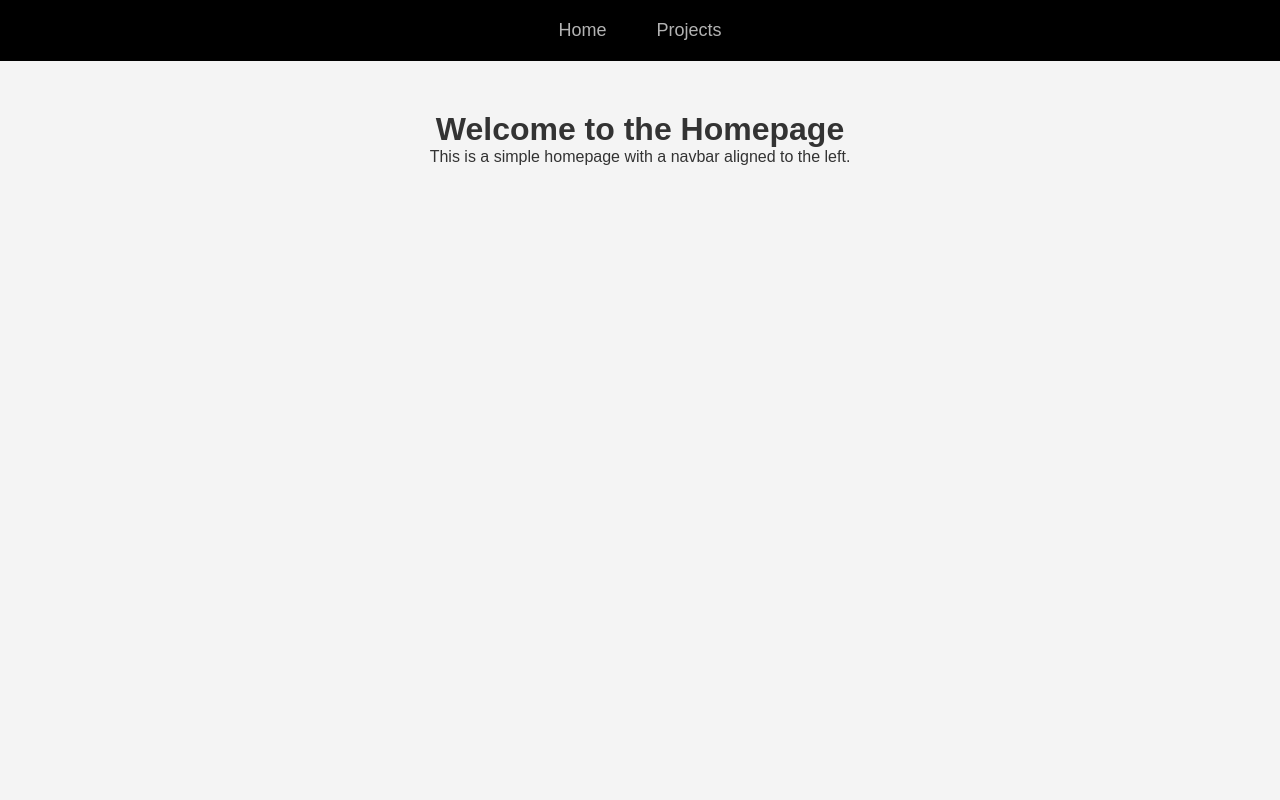
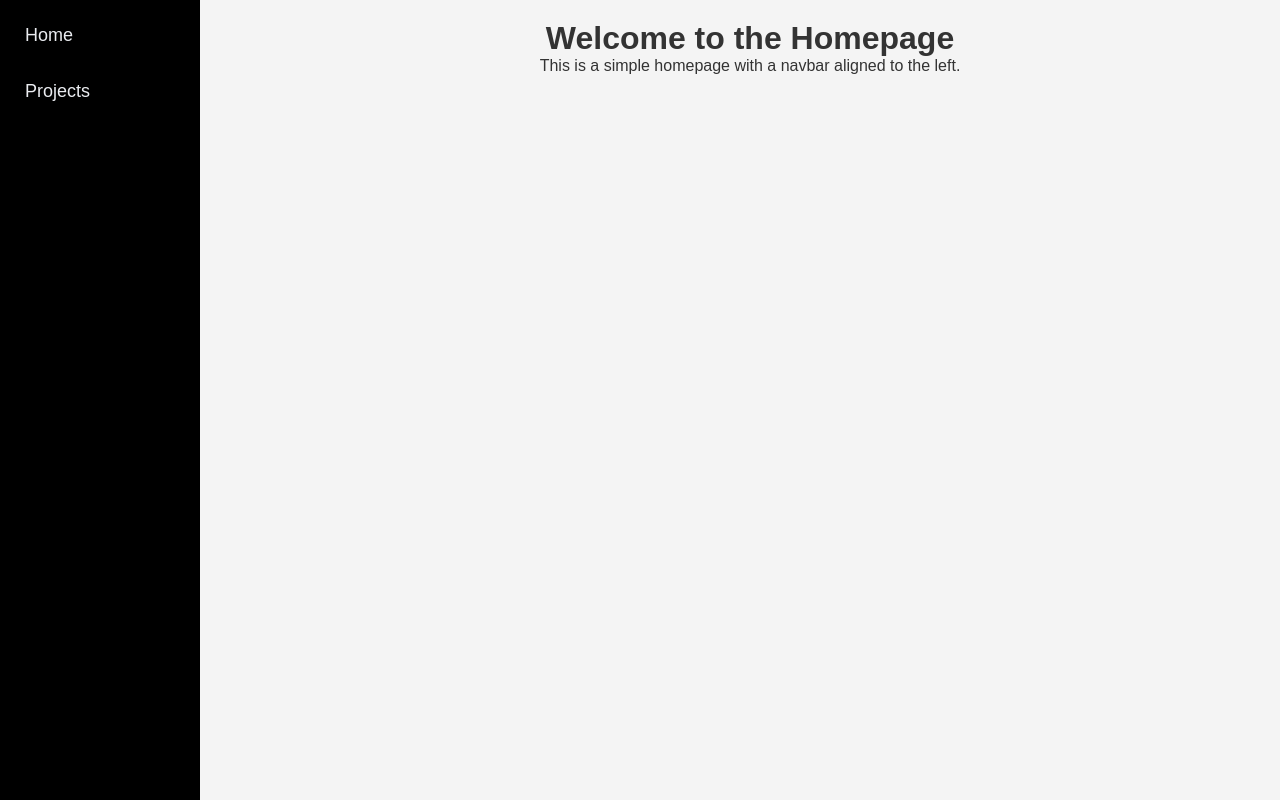
Before and after one commit to keith11783/keith11783.github.io, a plain HTML site: page index.html in a window 1280 px wide. Drawn offline with Linux system fonts and the light colour scheme.

Commit message:
Update styles.css

```diff
--- a/styles.css
+++ b/styles.css
@@ -14,17 +14,21 @@ body {
 /* Navbar */
 .navbar {
     display: flex;
-    justify-content: center;
+    flex-direction: column; /* Align items vertically */
     background-color: #000;
-    padding: 15px 0;
+    padding: 15px;
+    width: 200px; /* Fixed width for left alignment */
+    height: 100vh; /* Full height of the viewport */
+    position: fixed; /* Fixed position for left sidebar effect */
 }
 
 .nav-btn {
-    color: rgba(255, 255, 255, 0.7); /* Light gray color */
+    color: #EAECF0; /* Light gray color when not highlighted */
     text-decoration: none;
-    margin: 0 15px;
+    margin-bottom: 15px; /* Space between buttons */
     font-size: 18px;
-    padding: 5px 10px;
+    padding: 10px;
+    display: block;
     transition: all 0.3s ease;
 }
 
@@ -35,6 +39,7 @@ body {
 
 /* Content */
 .content {
+    margin-left: 220px; /* Space for the navbar */
+    padding: 20px;
     text-align: center;
-    margin-top: 50px;
 }
```
